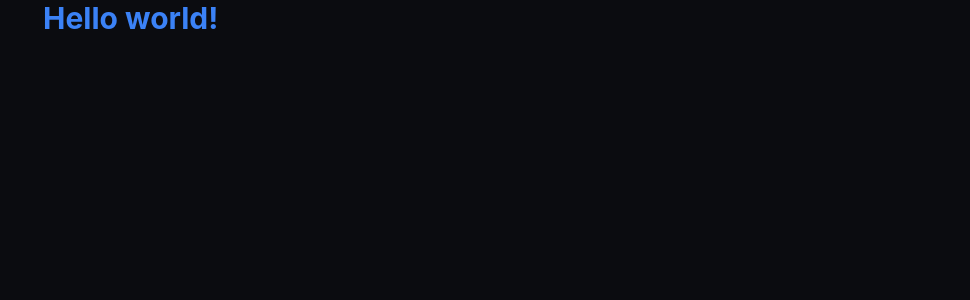
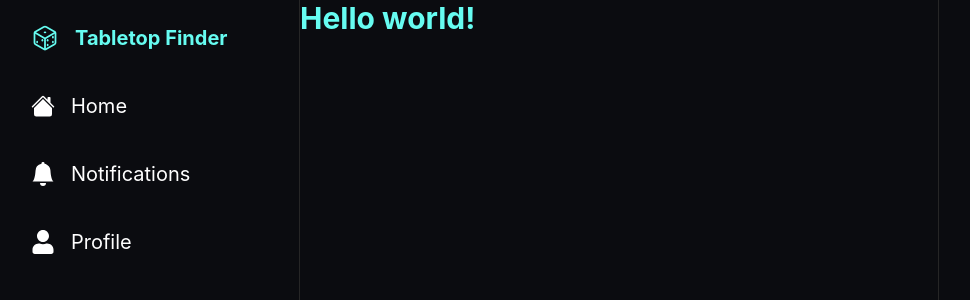
Before and after one commit to vamazzuca/Tabletop-Finder, a React (Create React App) app in the folder client/: page / in a window 1280 px wide. Shown: the top 300 px of the page, without its empty margins (21-991 px from the left). Built offline with nearby package versions, Linux system fonts and the light colour scheme.

Commit message:
Started Styling Sidebar

```diff
--- a/client/package.json
+++ b/client/package.json
@@ -8,6 +8,7 @@
     "@testing-library/user-event": "^13.5.0",
     "react": "^18.2.0",
     "react-dom": "^18.2.0",
+    "react-icons": "^4.11.0",
     "react-scripts": "5.0.1",
     "web-vitals": "^2.1.4"
   },
--- /dev/null
+++ b/client/src/components/sidebar.js
@@ -0,0 +1,43 @@
+import { BsHouseFill, BsBellFill } from "react-icons/bs"
+import { FaUser } from "react-icons/fa"
+import SidebarTitle from "./sidebarTitle";
+import SidebarTabs from "./sidebarTabs";
+
+function Sidebar() {
+    const tabs = [{
+        label: "Home",
+        href: "/",
+        icon: BsHouseFill
+    },
+    {
+        label: "Notifications",
+        href: "/notifications",
+        icon: BsBellFill
+    },
+    {
+        label: "Profile",
+        href: "/123",
+        icon: FaUser
+    }
+    ];
+
+    return (
+        <div className="col-span-1 h-full pr-4 md:pr-6 py-2">
+            <div className="flex flex-col items-end">
+                <div className="space-y-2 lg:w-[260px]">
+                    <SidebarTitle />
+                    {tabs.map((tab) => (
+                        <SidebarTabs
+                            key={tab.href}
+                            href={tab.href}
+                            label={tab.label}
+                            icon={ tab.icon} />
+                    ))}
+                </div>
+            </div>
+        </div>
+    )
+}
+
+
+export default Sidebar;
--- /dev/null
+++ b/client/src/components/sidebarTabs.js
@@ -0,0 +1,45 @@
+import {IconType} from 'react-icons'
+
+function SidebarTabs({label, href, icon: Icon}) {
+    return (
+        <div className="flex flex-row items-center">
+            <div className="
+                relative
+                rounded-full
+                h-16
+                w-16
+                flex
+                items-center
+                justify-center
+                p-4
+                hover:bg-slate-300
+                hover:bg-opacity-10
+                cursor-pointer
+                lg:hidden
+            ">
+                <Icon size={28} color="white"/>
+            </div>
+
+            <div className="
+                relative
+                hidden
+                lg:flex
+                gap-4
+                p-4
+                rounded-full
+                hover:bg-slate-300
+                hover:bg-opacity-10
+                cursor-pointer
+                items-center
+            ">
+                <Icon size={24} color="white" />
+                <p className="hidden lg:block text-white text-xl">
+                    {label}
+                </p>
+
+            </div>
+        </div>
+    )
+}
+
+export default SidebarTabs
--- /dev/null
+++ b/client/src/components/sidebarTitle.js
@@ -0,0 +1,27 @@
+import { IoDiceOutline } from "react-icons/io5"
+
+function sidebarTitle() {
+
+    return (
+        <div className="
+        rounded-full
+        p-4
+        gap-4
+        flex
+        items-center
+        hover:bg-blue-300
+        hover:bg-opacity-10
+        cursor-pointer
+        transition
+        ">
+            <IoDiceOutline size={28} color="#66FCF1" />
+            <p className="hidden lg:block text-[#66FCF1] text-xl font-bold">
+                Tabletop Finder
+            </p>
+        </div>
+
+    )
+
+}
+
+export default sidebarTitle;
--- a/client/src/pages/home.js
+++ b/client/src/pages/home.js
@@ -1,11 +1,19 @@
+import Sidebar from "../components/sidebar";
+
+
 function Home() {
+
+
     return (
         <div className="h-screen">
-            <div className="container h-full mx-auto xl:px-30 max-w-6xl">
+            <div className="h-full xl:px-30 w-full">
                 <div className="grid grid-cols-4 h-full">
-                    <h1 className="text-3xl text-blue-500 font-bold">
-                        Hello world!
-                    </h1>
+                    <Sidebar/>
+                    <div className="col-span-3 lg:col-span-2 border-x-[1px] border-neutral-800">
+                        <h1 className="text-3xl text-[#66FCF1] font-bold">
+                            Hello world!
+                        </h1>
+                    </div>
                 </div>
             </div>
         </div>
```
Also changed, not shown: 1 other file (tests, documents, lock files or other folders).
